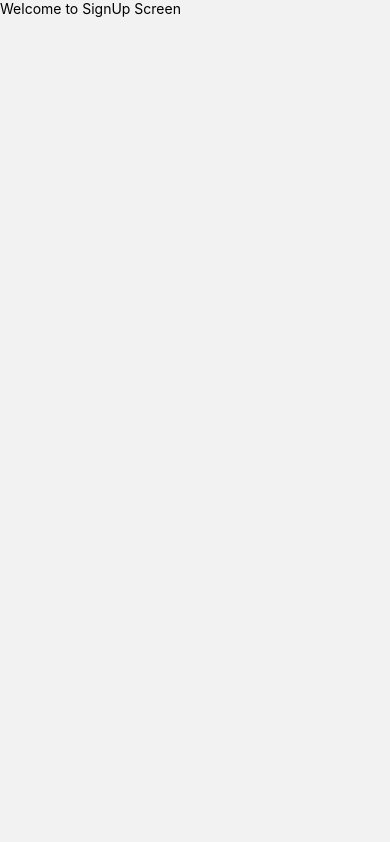
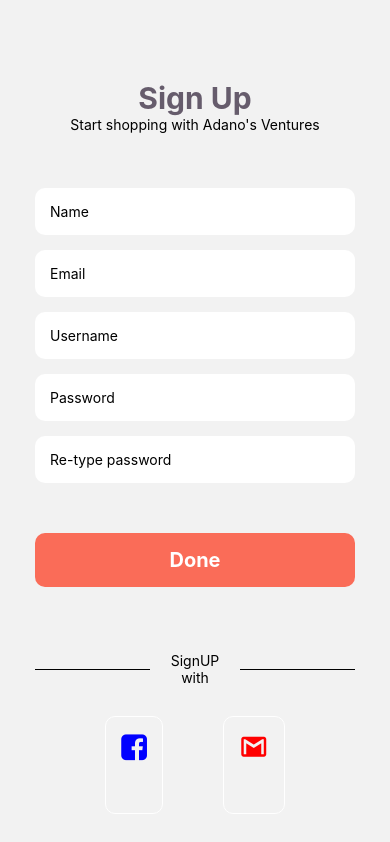
Before and after one commit to micky-4u/Shopping-App, a React Native app: screen /SignUpScreen in a window 390 px wide. Built offline with nearby package versions, Linux system fonts and the light colour scheme.

Commit message:
adding signUp screen

```diff
--- a/App.js
+++ b/App.js
@@ -21,10 +21,10 @@ export default function App() {
         <Stack.Navigator
           screenOptions={{headerShown: false}}
         >
+          <Stack.Screen name="WelcomeScreen" component={WelcomeScreen} />
+          <Stack.Screen name="SignUpScreen" component={SignUpScreen} />
           <Stack.Screen name="LoginScreen" component={LoginScreen} />
-          <Stack.Screen name="WelcomeScreen" component={WelcomeScreen} />
           <Stack.Screen name="CartScreen" component={CartScreen} />
-          <Stack.Screen name="SignUpScreen" component={SignUpScreen} />
         </Stack.Navigator>
       </NavigationContainer>
 
--- a/screens/loginScreen.js
+++ b/screens/loginScreen.js
@@ -68,14 +68,19 @@ const LoginScreen = () =>{
                  </View>
 
 
-           <View style = {{flex: 1, flexDirection: "row", justifyContent: "center", marginTop: 20,  }}>
+           <View style = {{flex: 1, flexDirection: "row", justifyContent: "center", marginTop: 20, marginBottom: 140,  }}>
                <TouchableOpacity style = {styles.others}>
-                    <FontAwesome name="facebook-square" size={24} color="black" />
+                    <FontAwesome name="facebook-square" size={30} color="blue" />
                </TouchableOpacity>
                 <TouchableOpacity style = {styles.others}>
-                    <MaterialCommunityIcons name="gmail" size={24} color="black" />
+                    <MaterialCommunityIcons name="gmail" size={30} color="red" />
                </TouchableOpacity>
 
+           </View>
+           <View style = {styles.footText}>
+                <TouchableOpacity >
+                   <Text>Don't have a account</Text>
+               </TouchableOpacity>
            </View>
 
 
@@ -127,7 +132,16 @@ const styles = StyleSheet.create({
 
     },
     others: {
-        padding: 20
+        padding: 15,
+        borderWidth: 1,
+        margin: 30,
+        borderColor: "#fff",
+        borderRadius: 10
+
+    },
+    footText: {
+        marginBottom: 40,
+        alignItems: "center"
     }
 
 })
--- a/screens/signUpScreen.js
+++ b/screens/signUpScreen.js
@@ -1,15 +1,163 @@
 import { StatusBar } from 'expo-status-bar';
 import React from 'react';
-import { StyleSheet, Text, View } from 'react-native';
+import { StyleSheet, Text, View, TouchableOpacity, TextInput } from 'react-native';
+
+// form handler
+import { Formik } from 'formik';
+
+//icons
+import { FontAwesome } from '@expo/vector-icons';
+import { MaterialCommunityIcons } from '@expo/vector-icons';
+
+const LoginScreen = () =>{
+    return (
+        <View style = {styles.container}>
+           <View style = {styles.textArea}>
+                <Text style ={{fontSize: 30, fontWeight: "bold", textAlign: 'center', color: "#665C6C" }}>Sign Up</Text>
+                <Text>Start shopping with Adano's Ventures</Text>
+           </View>
+
+            <View style = {styles.inputArea}>
+                 <Formik
+                            initialValues={{
+                                 name: '',
+                                 email: '',
+                                 username: '',
+                                 password: ''
+                                 }}
+                            onSubmit={values => console.log(values)}
+                        >
+                            {({ handleChange, handleBlur, handleSubmit, values }) => (
+                            <View>
+                                    <TextInput
+                                    onChangeText={handleChange('name')}
+                                    onBlur={handleBlur('name')}
+                                    value={values.name}
+                                    placeholder= "Name"
+                                    style = {styles.inputs}
+                                     /><TextInput
+                                    onChangeText={handleChange('email')}
+                                    onBlur={handleBlur('email')}
+                                    value={values.email}
+                                    placeholder= "Email"
+                                    style = {styles.inputs}
+                                     />
+                                    <TextInput
+                                    onChangeText={handleChange('username')}
+                                    onBlur={handleBlur('username')}
+                                    value={values.username}
+                                    placeholder= "Username"
+                                    style = {styles.inputs}
+                                     />
 
 
-const SignUpScreen = () =>{
-    return (
-        <View>
-            <Text>Welcome to SignUp Screen</Text>
+                                    <TextInput
+                                    onChangeText={handleChange('password')}
+                                    onBlur={handleBlur('password')}
+                                    value={values.password}
+                                    placeholder= "Password"
+                                    secureTextEntry = {true}
+                                    style = {styles.inputs}
+
+                                     />
+                                      <TextInput
+                                    onChangeText={handleChange('password')}
+                                    onBlur={handleBlur('password')}
+                                    value={values.password}
+                                    placeholder= "Re-type password"
+                                    secureTextEntry = {true}
+                                    style = {styles.inputs}
+
+                                     />
+
+                                <TouchableOpacity  onPress={handleSubmit} title="Submit" style = {styles.loginBtn}>
+                                    <Text style ={{textAlign: "center", color: "#fff", fontSize: 20, fontWeight: "bold"}}>Done</Text>
+                                </TouchableOpacity>
+                            </View>
+                    )}
+                 </Formik>
+            </View>
+
+                 <View style={{flexDirection: 'row', alignItems: 'center', marginRight: 35, marginLeft: 35, marginTop: 45}}>
+                    <View style={{flex: 1, height: 1, backgroundColor: 'black'}} />
+                    <View>
+                        <Text style={{width:90, textAlign: 'center', paddingHorizontal: 5,}}>SignUP with</Text>
+                    </View>
+                    <View style={{flex: 1, height: 1, backgroundColor: 'black'}} />
+                 </View>
+
+
+           <View style = {{flex: 1, flexDirection: "row", justifyContent: "center", }}>
+               <TouchableOpacity style = {styles.others}>
+                    <FontAwesome name="facebook-square" size={30} color="blue" />
+               </TouchableOpacity>
+                <TouchableOpacity style = {styles.others}>
+                    <MaterialCommunityIcons name="gmail" size={30} color="red" />
+               </TouchableOpacity>
+
+           </View>
+
+
         </View>
 
     )
 }
 
-export default SignUpScreen;
+const styles = StyleSheet.create({
+    container: {
+        flex:1,
+        color: "#F8F9FA",
+        justifyContent: "space-evenly"
+
+    },
+    textArea:{
+        alignItems: "center",
+        marginTop: 80,
+    },
+    inputArea:{
+        marginTop: 40,
+
+    },
+    inputs:{
+        backgroundColor: "#fff",
+        marginLeft: 35,
+        marginRight:35,
+        padding: 15,
+        marginTop: 15,
+        borderRadius: 10,
+
+
+    },
+    loginBtn:{
+        backgroundColor: "#FA6C58",
+        marginTop: 50,
+        padding: 15,
+        marginRight: 35,
+        marginLeft: 35,
+        marginBottom: 20,
+        borderRadius: 10,
+
+
+
+    },
+    forgot:{
+        marginLeft: 35,
+        marginTop: 20,
+
+    },
+    others: {
+        padding: 15,
+        borderWidth: 1,
+        margin: 30,
+        borderColor: "#fff",
+        borderRadius: 10
+
+    },
+    footText: {
+        marginBottom: 40,
+        alignItems: "center"
+    }
+
+})
+
+export default LoginScreen;
```
